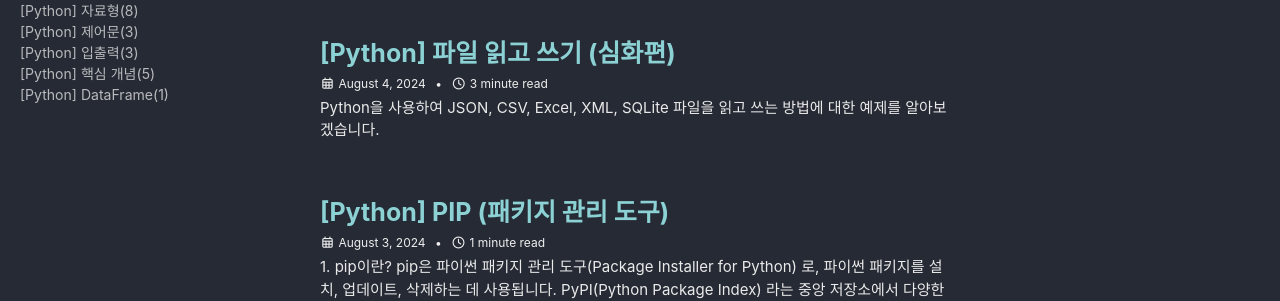
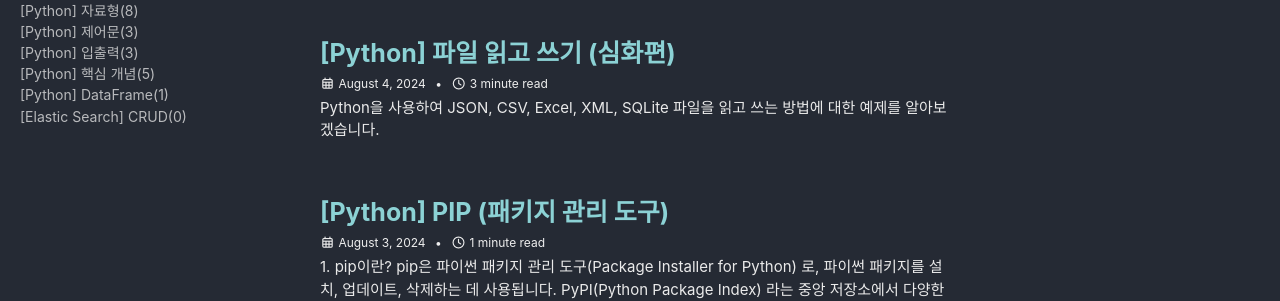
Before and after one commit to SanghyeonLee97/SanghyeonLee97.github.io, a Jekyll site: the page built from index.html, in a window 1280 px wide. Shown: the part 335-636 px from the top of the page. Built offline with Jekyll 4.4.1, drawn with Linux system fonts in a browser that asks for light colours; cached includes are drawn as plain includes; the list of posts is cut into pages by our own code.

Commit message:
ES-CRUD 카테고리 추가

```diff
--- a/_data/navigation.yml
+++ b/_data/navigation.yml
@@ -29,3 +29,6 @@ sidebar-category:
       - title: "[Python] DataFrame"
         url: "/python-dataframe"
         category: "python-dataframe"
+      - title: "[Elastic Search] CRUD"
+        url: "/es-crud"
+        category: "es-crud"
```
